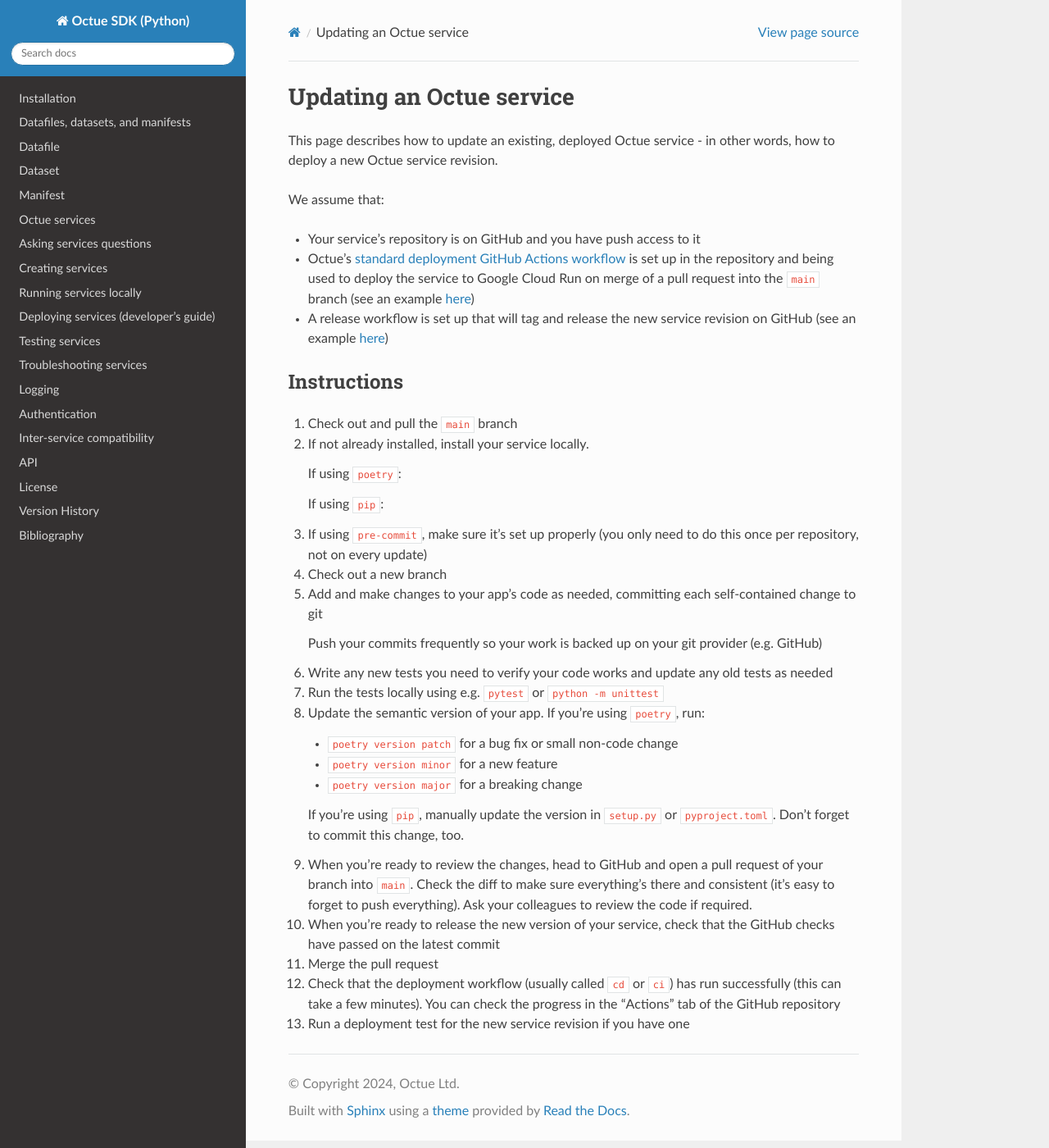
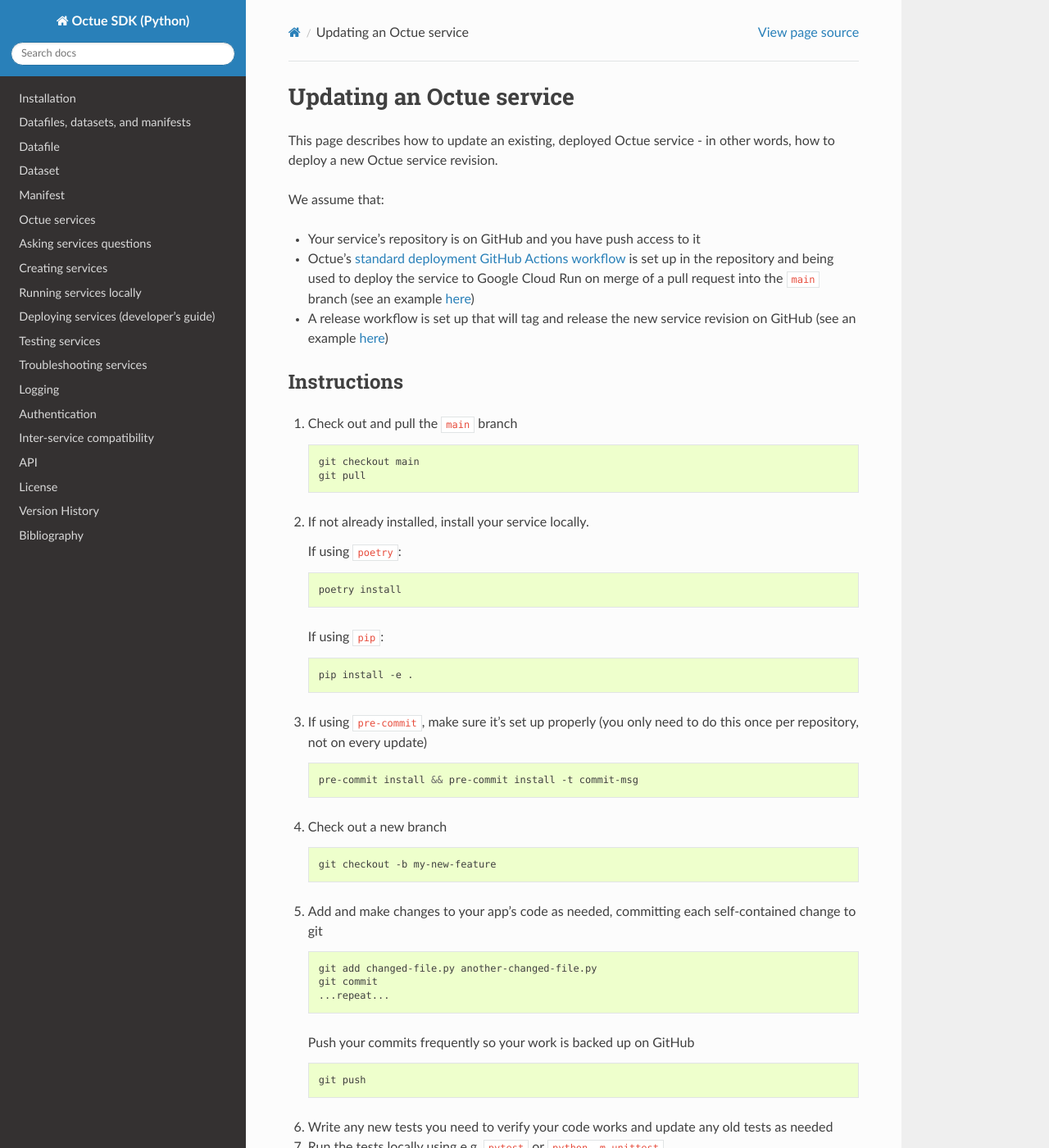
Before and after one commit to octue/octue-sdk-python, a Sphinx documentation site: the page built from docs/source/updating_services.rst, in a window 1280 px wide and 1400 px high. Shown: the whole window at 82% size. Built offline with Sphinx 7.4.7 and the Read the Docs theme 3.1.0, drawn with Linux system fonts in a browser that asks for light colours.

Commit message:
DOC: Fix code block rendering in doc
skipci

```diff
--- a/docs/source/updating_services.rst
+++ b/docs/source/updating_services.rst
@@ -15,6 +15,7 @@
 1. Check out and pull the ``main`` branch
 
    .. code-block:: shell
+
        git checkout main
        git pull
 
@@ -23,33 +24,39 @@
    If using ``poetry``:
 
    .. code-block:: shell
+
        poetry install
 
    If using ``pip``:
 
    .. code-block:: shell
+
        pip install -e .
 
 3. If using ``pre-commit``, make sure it's set up properly (you only need to do this once per repository, not on every update)
 
    .. code-block:: shell
+
        pre-commit install && pre-commit install -t commit-msg
 
 4. Check out a new branch
 
    .. code-block:: shell
+
        git checkout -b my-new-feature
 
 5. Add and make changes to your app's code as needed, committing each self-contained change to git
 
    .. code-block:: shell
+
        git add changed-file.py another-changed-file.py
        git commit
-       ... repeat ...
+       ...repeat...
 
-   Push your commits frequently so your work is backed up on your git provider (e.g. GitHub)
+   Push your commits frequently so your work is backed up on GitHub
 
    .. code-block:: shell
+
        git push
 
 6. Write any new tests you need to verify your code works and update any old tests as needed
```
